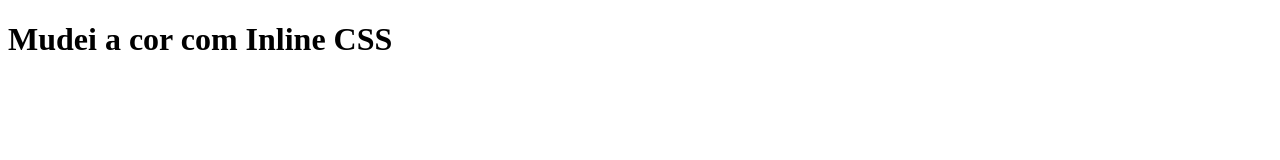
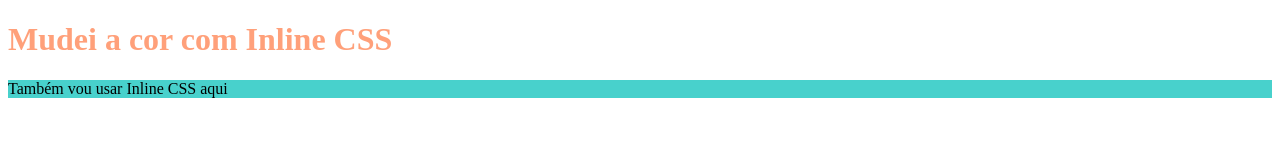
Before and after one commit to beavaz777/aulas_html_css, a plain HTML site: page 2_CSS/1_inline_css/index.html in a window 1280 px wide. Drawn offline with Linux system fonts and the light colour scheme.

Commit message:
criação de uma pasta para o CSS inline

```diff
--- a/2_CSS/index.html
+++ b/2_CSS/1_inline_css/index.html
@@ -10,6 +10,7 @@
     <!-- Este é um comentário muito bonito que não tem conteúdo nenhum = atalho = ctrl + ; -->
 
     <!-- 1 - Inline CSS -->
-    <h1>Mudei a cor com Inline CSS</h1>
+    <h1 style="color: lightsalmon;">Mudei a cor com Inline CSS</h1>
+    <p style="background-color: mediumturquoise;">Também vou usar Inline CSS aqui</p>
 </body>
 </html>
```
